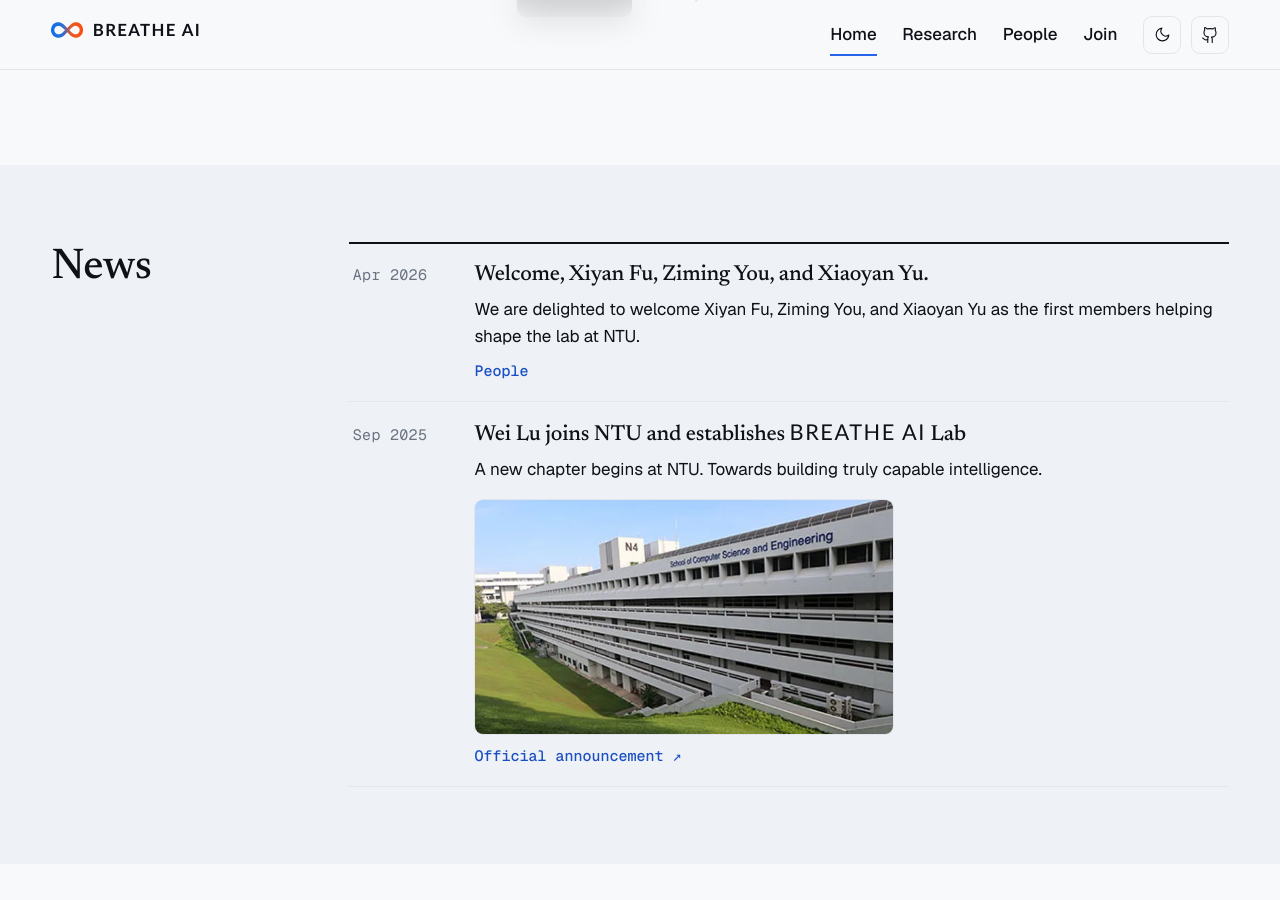
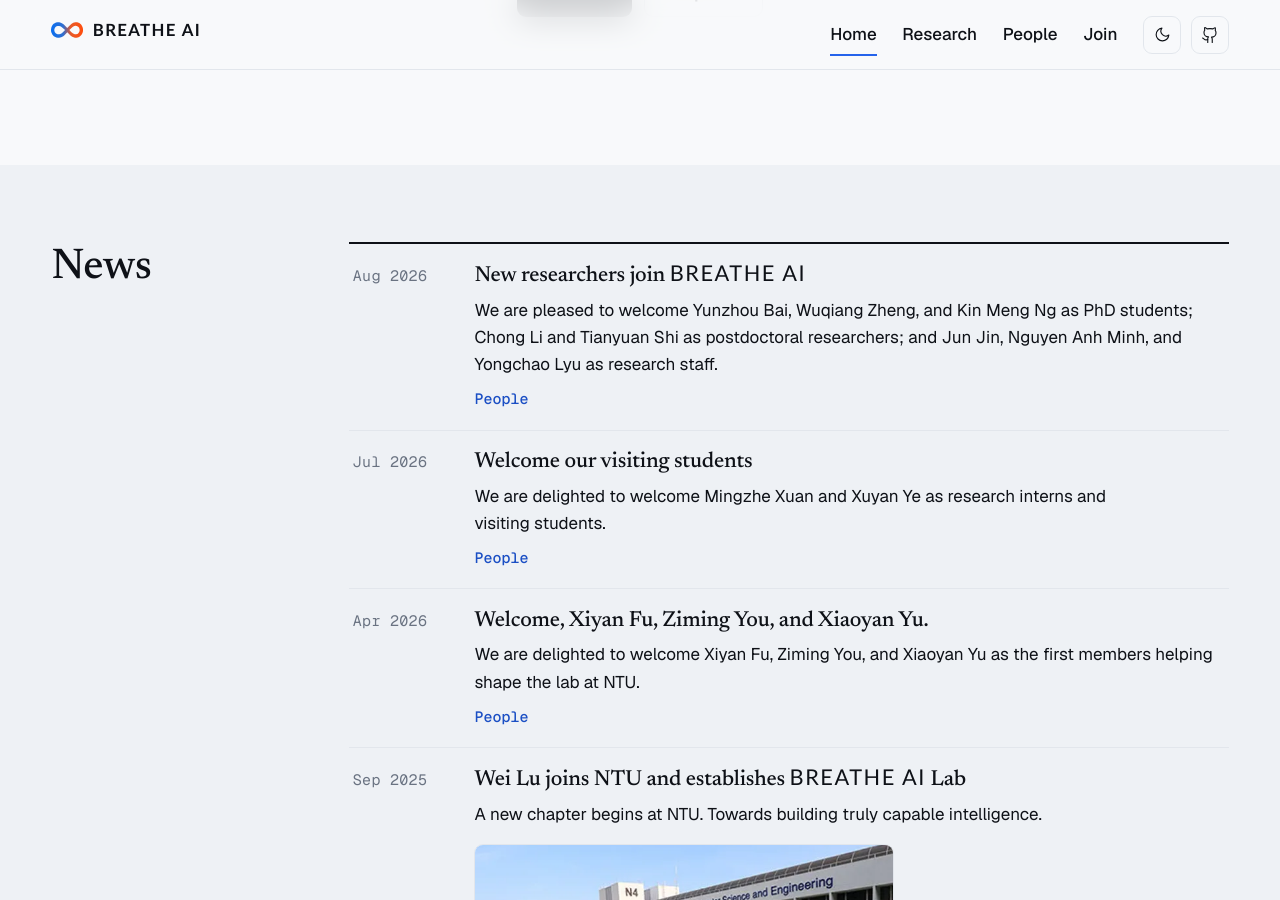
Before and after one commit to BREATHE-AI/breathe-ai.github.io, a Jekyll site: the page built from index.html, in a window 1280 px wide and 900 px high, scrolled down 643 px. Built offline with Jekyll 4.4.1, drawn with Linux system fonts in a browser that asks for light colours.

```diff
--- a/_data/home.yml
+++ b/_data/home.yml
@@ -40,6 +40,18 @@ news:
   # Optional image fields render a thumbnail below the news text. Omit image
   # entirely for text-only updates.
   items:
+    - date: Aug 2026
+      title: New researchers join BREATHE AI
+      summary: We are pleased to welcome Yunzhou Bai, Wuqiang Zheng, and Kin Meng Ng as PhD students; Chong Li and Tianyuan Shi as postdoctoral researchers; and Jun Jin, Nguyen Anh Minh, and Yongchao Lyu as research staff.
+      links:
+        - label: People
+          url: people.html
+    - date: Jul 2026
+      title: Welcome our visiting students
+      summary: We are delighted to welcome Mingzhe Xuan and Xuyan Ye as research interns and visiting students.
+      links:
+        - label: People
+          url: people.html
     - date: Apr 2026
       title: Welcome, Xiyan Fu, Ziming You, and Xiaoyan Yu.
       summary: We are delighted to welcome Xiyan Fu, Ziming You, and Xiaoyan Yu as the first members helping shape the lab at NTU.
--- a/_data/people.yml
+++ b/_data/people.yml
@@ -51,6 +51,37 @@ members:
               url: https://scholar.google.com/citations?hl=en&user=n41KN9AAAAAJ&view_op=list_works&sortby=pubdate
     - name: PhD Students
       members:
+        - name: Kin Meng Ng
+          initials: KN
+          image:
+            src: assets/img/people/kin-meng-ng.jpeg
+            alt: Kin Meng Ng
+          role: PhD Student
+          education:
+            - degree: B.E. in Computer Science and Design
+              institution: Singapore University of Technology and Design
+              note: 2026, Highest Distinction
+          links:
+            - label: LinkedIn
+              url: https://www.linkedin.com/in/kin-meng-ng
+            - label: GitHub
+              url: https://github.com/KinMengNg
+            - label: Google Scholar
+              url: https://scholar.google.com/citations?user=6_8GWXAAAAAJ&hl=en
+        - name: Wuqiang Zheng
+          initials: WZ
+          image:
+            src: assets/img/people/wuqiang-zheng.jpg
+            alt: Wuqiang Zheng
+          role: PhD Student
+          education:
+            - degree: B.S. in Data Science
+              institution: University of Science and Technology of China
+          links:
+            - label: Homepage
+              url: https://zhengwwwq.github.io/
+            - label: GitHub
+              url: https://github.com/ZhengWwwq
         - name: Yunzhou Bai
           initials: YB
           image:
@@ -67,20 +98,6 @@ members:
               url: https://openreview.net/profile?id=~Yunzhou_Bai1
             - label: LinkedIn
               url: https://www.linkedin.com/in/yunzhou-bai-300331326/
-        - name: Wuqiang Zheng
-          initials: WZ
-          image:
-            src: assets/img/people/wuqiang-zheng.jpg
-            alt: Wuqiang Zheng
-          role: PhD Student
-          education:
-            - degree: B.S. in Data Science
-              institution: University of Science and Technology of China
-          links:
-            - label: Homepage
-              url: https://zhengwwwq.github.io/
-            - label: GitHub
-              url: https://github.com/ZhengWwwq
         - name: Ziming You
           initials: ZY
           image:
@@ -101,7 +118,7 @@ members:
               url: https://github.com/zimingyou01
             - label: Google Scholar
               url: https://scholar.google.com/citations?user=XvDkA78AAAAJ&hl=en
-    - name: Research Staff
+    - name: Postdoctoral Researchers
       members:
         - name: Xiyan Fu
           initials: XF
@@ -150,6 +167,74 @@ members:
           links:
             - label: OpenReview
               url: https://openreview.net/profile?id=%7EChong_Li6
+        - name: Tianyuan Shi
+          initials: TS
+          image:
+            src: assets/img/people/tianyuan-shi.jpg
+            alt: Tianyuan Shi
+          role: Research Fellow
+          education:
+            - degree: Ph.D. in Computer Science and Engineering
+              institution: Sun Yat-sen University
+              note: 2026
+            - degree: B.Eng. and M.Sc. in Automation
+              institution: Chongqing University
+              note: 2021
+          links:
+            - label: Google Scholar
+              url: https://scholar.google.com/citations?hl=en&user=vZSvUCoAAAAJ
+            - label: GitHub
+              url: https://github.com/Stycoo
+    - name: Research Assistants & Associates
+      members:
+        - name: Jun Jin
+          initials: JJ
+          image:
+            src: assets/img/people/jun-jin.jpg
+            alt: Jun Jin
+          role: Research Assistant
+          education:
+            - degree: B.Eng. in Computer Science and Design
+              institution: Singapore University of Technology and Design
+              note: 2026
+          links:
+            - label: LinkedIn
+              url: https://www.linkedin.com/in/jin-jun
+            - label: GitHub
+              url: https://github.com/JunJin1218
+        - name: Nguyen Anh Minh
+          initials: NM
+          image:
+            src: assets/img/people/nguyen-anh-minh.jpg
+            alt: Nguyen Anh Minh
+          role: Research Assistant
+          education:
+            - degree: B.S. in Mathematics and Informatics
+              institution: Hanoi University of Science and Technology
+              note: 2023
+          links:
+            - label: Google Scholar
+              url: https://scholar.google.com/citations?user=l37PsIEAAAAJ&hl=vi
+            - label: GitHub
+              url: https://github.com/minhkks
+        - name: Yongchao Lyu
+          initials: YL
+          image:
+            src: assets/img/people/yongchao-lyu.jpg
+            alt: Yongchao Lyu
+          role: Research Associate
+          education:
+            - degree: M.Eng. in Computer Engineering
+              institution: National University of Singapore
+              note: 2019
+            - degree: B.Eng. in Spatial Informatics & Digitalized Technology
+              institution: University of Electronic Science and Technology of China
+              note: 2018
+          links:
+            - label: LinkedIn
+              url: https://www.linkedin.com/in/lyuyongchao-99924817b/
+            - label: GitHub
+              url: https://github.com/lyc0004
     - name: Research Interns & Visiting Students
       members:
         - name: Xuyan Ye
```
Also changed, not shown: assets/img/people/jun-jin.jpg (added), assets/img/people/kin-meng-ng.jpeg (added), assets/img/people/nguyen-anh-minh.jpg (added), assets/img/people/tianyuan-shi.jpg (added), assets/img/people/yongchao-lyu.jpg (added).
